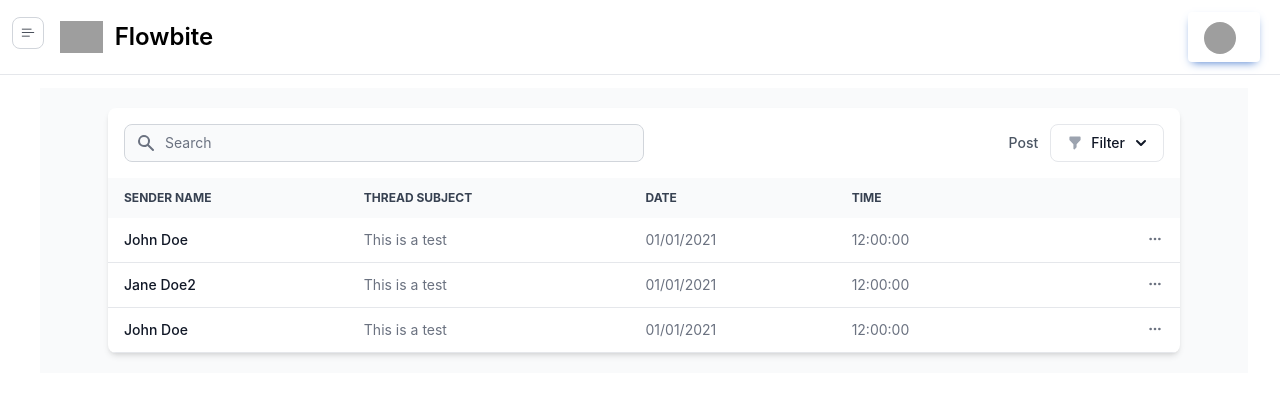
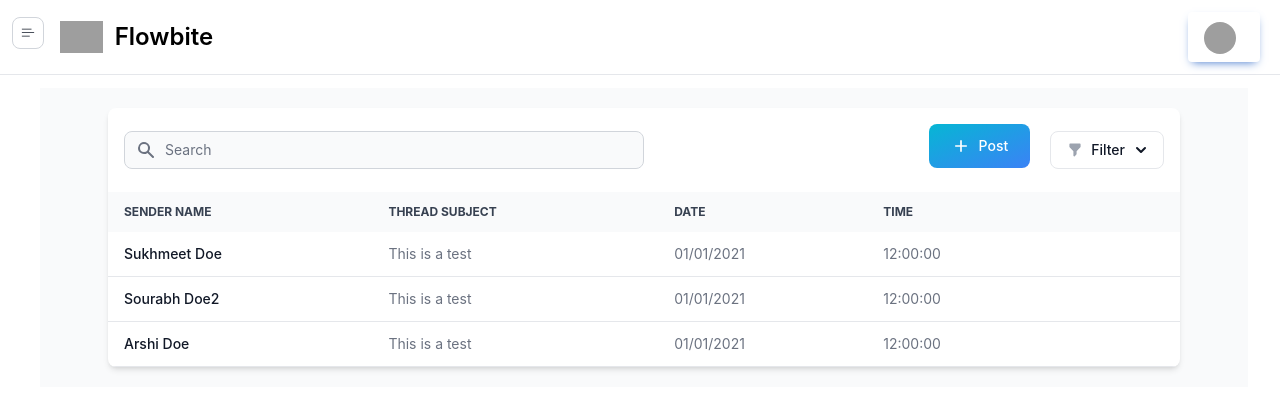
Before and after one commit to CrypticMessenger/Software-Engg-Final-Frontend, a React (Create React App) app: page /group-info in a window 1280 px wide. Shown: the top 410 px of the page. Built offline with nearby package versions, Linux system fonts and the light colour scheme; grey boxes are pictures that could not be loaded.

Commit message:
added fuzzy logic and minor design changes

```diff
--- a/src/components/GroupView/CommentSection.js
+++ b/src/components/GroupView/Discussion.js
@@ -1,6 +1,6 @@
 import PostButton from "./PostButton";
 
-export default function CommentSection({ numComments}) {
+export default function Discussion({ numComments }) {
   return (
     <>
       <section className="bg-white dark:bg-gray-900 py-8 lg:py-16">
--- a/src/components/GroupView/Group.js
+++ b/src/components/GroupView/Group.js
@@ -1,9 +1,12 @@
 import React, { useState } from "react";
+import Fuse from "fuse.js";
 // This file shows all the conversations in a group google group
 //  Then the user can click on a conversation to view the messages in that conversation
 //  The user can also create a new conversation
 import GroupThreads from "./GroupThreadsItems";
 import ModalAddPost from "../modals/ModalAddPost";
+import { MdAdd } from "react-icons/md";
+import ButtonSecondary from "../common/ButtonSecondary";
 
 const Group = () => {
   const [columns, setColumns] = useState([
@@ -28,38 +31,54 @@ const Group = () => {
   const [data, setData] = useState([
     {
       id: 1,
-      name: "John Doe",
+      name: "Sukhmeet Doe",
       subject: "This is a test",
       date: "01/01/2021",
       time: "12:00:00",
     },
     {
       id: 2,
-      name: "Jane Doe2",
+      name: "Sourabh Doe2",
       subject: "This is a test",
       date: "01/01/2021",
       time: "12:00:00",
     },
     {
       id: 3,
-      name: "John Doe",
+      name: "Arshi Doe",
       subject: "This is a test",
       date: "01/01/2021",
       time: "12:00:00",
     },
   ]);
+  const options = {
+    // includeScore: true,
+    useExtendedSearch: true,
+    // includeMatches: true,
+    threshold: 0.3,
+    keys: ["name", "subject"],
+  };
+  const handleSearch = (e) => {
+    const fuse = new Fuse(data, options);
+    setSearchQuery(e.target.value);
+    if (e.target.value.trim() !== "") {
+      setSearchResults(fuse.search(e.target.value));
+    } else {
+      setSearchResults(null);
+    }
+  };
 
-  // const [members, setMembers] = useState([])
-  // const [posts, setPosts] = useState([])
-  // const [search, setSearch] = useState('')
-  // const [searchResults, setSearchResults] = useState([])
+  const [searchQuery, setSearchQuery] = useState("");
+  const [searchResults, setSearchResults] = useState(null);
   const columnHeaders = columns.map((column) => (
     <th key={column.Header} scope="col" className="px-4 py-3">
       {column.Header}
     </th>
   ));
-
-  const rowData = data.map((row) => (
+  const filteredGroupsData = searchResults
+    ? searchResults.map((result) => result.item)
+    : data;
+  const rowData = filteredGroupsData.map((row) => (
     <GroupThreads key={row.id} row={row} columns={columns} />
   ));
 
@@ -96,6 +115,8 @@ const Group = () => {
                     id="simple-search"
                     className="bg-gray-50 border border-gray-300 text-gray-900 text-sm rounded-lg focus:ring-primary-500 focus:border-primary-500 block w-full pl-10 p-2 dark:bg-gray-700 dark:border-gray-600 dark:placeholder-gray-400 dark:text-white dark:focus:ring-primary-500 dark:focus:border-primary-500"
                     placeholder="Search"
+                    value={searchQuery}
+                    onChange={handleSearch}
                     required
                   />
                 </div>
@@ -106,14 +127,24 @@ const Group = () => {
             <div className="w-full md:w-auto flex flex-col md:flex-row space-y-2 md:space-y-0 items-stretch md:items-center justify-end md:space-x-3 flex-shrink-0">
               <div className="flex items-center space-x-3 w-full md:w-auto">
                 {/* Dropdown filter */}
-                <button
+                {/* <button
                   className="flex items-center space-x-2 text-sm font-medium text-gray-600 dark:text-gray-400"
                   onClick={() => {
                     setIsPostModalOpen(!isPostModalOpen);
                     console.log(isPostModalOpen);
                   }}>
                   Post
-                </button>
+                </button> */}
+
+                <ButtonSecondary
+                  onClick={() => {
+                    setIsPostModalOpen(!isPostModalOpen);
+                    console.log(isPostModalOpen);
+                  }}>
+                  <MdAdd className="w-5 h-5 mr-2" />
+                  Post
+                </ButtonSecondary>
+
                 <button
                   id="filterDropdownButton"
                   data-dropdown-toggle="filterDropdown"
--- a/src/components/GroupView/GroupThreadView.js
+++ b/src/components/GroupView/GroupThreadView.js
@@ -2,7 +2,7 @@ import React, { useState, useEffect, useRef } from "react";
 import ThreadMessage from "./ThreadMessage";
 import { AiOutlineComment } from "react-icons/ai";
 
-import CommentSection from "./CommentSection";
+import Discussion from "./Discussion";
 import { useLocation } from "react-router-dom";
 export default function GroupThreadView() {
   const { state } = useLocation();
@@ -36,7 +36,7 @@ export default function GroupThreadView() {
       parentId: 1,
     },
     {
-      id: 3,
+      id: 36,
       author: "John Dose3",
       authorEmail: "johnDoe@gmail.com",
       authorProfile:
@@ -133,7 +133,7 @@ export default function GroupThreadView() {
   return (
     <>
       {thread}
-      <CommentSection numComments={thread.length} />
+      <Discussion numComments={thread.length} />
     </>
   );
 }
--- a/src/components/GroupView/GroupThreadsItems.js
+++ b/src/components/GroupView/GroupThreadsItems.js
@@ -1,54 +1,37 @@
-import React from 'react'
-import { IoEllipsisHorizontal } from 'react-icons/io5';
-import { useNavigate } from 'react-router-dom';
+import React from "react";
+import { IoEllipsisHorizontal } from "react-icons/io5";
+import { useNavigate } from "react-router-dom";
 
-export default function GroupThreads({row, columns}) {
+export default function GroupThreads({ row, columns }) {
   const [isEditOptionsOpen, setIsEditOptionsOpen] = React.useState(false);
   const toggleEditOptions = () => {
     setIsEditOptionsOpen(!isEditOptionsOpen);
-    }
+  };
   const navigate = useNavigate();
   const goToView = () => {
-        navigate('/group-thread-view',{state: {id: row.id}});
-    }
+    navigate("/group-thread-view", { state: { id: row.id } });
+  };
   return (
-    <tr key={row.id} className="border-b dark:border-gray-700 hover:bg-gray-100 dark:hover:bg-gray-600">
-    {columns.map((column,index) => {
-        const value = row[column.accessor]
-        return (
-            index === 0 ? (
-                <th onClick={goToView} scope="row" className="px-4 py-3 font-medium text-gray-900 whitespace-nowrap dark:text-white cursor-pointer hover:underline">
+    <tr
+      key={row.id}
+      className="border-b dark:border-gray-700 hover:bg-gray-100 dark:hover:bg-gray-600">
+      {columns.map((column, index) => {
+        const value = row[column.accessor];
+        return index === 0 ? (
+          <th
+            onClick={goToView}
+            scope="row"
+            className="px-4 py-3 font-medium text-gray-900 whitespace-nowrap dark:text-white cursor-pointer hover:underline">
             {column.Cell ? column.Cell({ value }) : value}
           </th>
         ) : (
           <td key={column.accessor} className="px-4 py-3">
             {column.Cell ? column.Cell({ value }) : value}
           </td>
-            )
-        )
+        );
       })}
       <td className="px-4 py-3"></td>
-<td className="px-4 py-3 flex items-center justify-end">
-<button onClick={toggleEditOptions} id="apple-imac-27-dropdown-button" data-dropdown-toggle="apple-imac-27-dropdown" className="inline-flex items-center p-0.5 text-sm font-medium text-center text-gray-500 hover:text-gray-800 rounded-lg focus:outline-none dark:text-gray-400 dark:hover:text-gray-100" type="button">
- <IoEllipsisHorizontal/>
-</button>
-<div id="apple-imac-27-dropdown" className={`${isEditOptionsOpen? 'absolute':'hidden'} z-10 w-44 bg-white rounded divide-y divide-gray-100 shadow-lg mt-20 mr-6
- dark:bg-gray-700 dark:divide-gray-600`}>
-  <ul className="py-1 text-sm text-gray-700 dark:text-gray-200 "
-  aria-labelledby="apple-imac-27-dropdown-button">
-    <li onClick={toggleEditOptions}>
-      <a href="#" className="block py-2 px-4 hover:bg-gray-100 dark:hover:bg-gray-600 dark:hover:text-white">Show</a>
-    </li>
-    <li>
-      <a href="#" className="block py-2 px-4 hover:bg-gray-100 dark:hover:bg-gray-600 dark:hover:text-white">Edit</a>
-    </li>
-  </ul>
-  <div className="py-1">
-    <a href="#" className="block py-2 px-4 text-sm text-gray-700 hover:bg-gray-100 dark:hover:bg-gray-600 dark:text-gray-200 dark:hover:text-white">Delete</a>
-  </div>
-</div>
-</td>
+      <td className="px-4 py-3"></td>
     </tr>
-)
-
+  );
 }
--- a/src/components/GroupView/PostButton.js
+++ b/src/components/GroupView/PostButton.js
@@ -5,7 +5,7 @@ const PostButton = () => {
     <form className="mb-6">
       <div className="py-2 px-4 mb-4 bg-white rounded-lg rounded-t-lg border border-gray-200 dark:bg-gray-800 dark:border-gray-700">
         <label htmlFor="comment" className="sr-only">
-          Your comment
+          Add your comment...
         </label>
         <textarea
           id="comment"
--- a/src/components/common/GroupList.js
+++ b/src/components/common/GroupList.js
@@ -1,30 +1,32 @@
-import React from 'react'
-import GroupListItem from './GroupListItem'
-import Fuse from 'fuse.js';
+import { React, useState } from "react";
+import GroupListItem from "./GroupListItem";
+import Fuse from "fuse.js";
 
-export default function ListItem({groupsData,tableHeaders}) {
+export default function ListItem({ groupsData, tableHeaders }) {
+  const TableHeaders = tableHeaders.map((item, index) => {
+    return (
+      <th
+        key={index}
+        className="px-6 py-3 text-left text-xs font-medium text-gray-500 uppercase tracking-wider">
+        {item}
+      </th>
+    );
+  });
 
-  const TableHeaders =tableHeaders.map((item,index)=>{
+  const [isAllSelected, setIsAllSelected] = useState(false);
 
-    return <th key={index} className="px-6 py-3 text-left text-xs font-medium text-gray-500 uppercase tracking-wider">{item}</th>
-  }
-
-  )
-
-const [isAllSelected, setIsAllSelected] = React.useState(false);
-
-const [isRowSelected, setIsRowSelected] = React.useState(
+  const [isRowSelected, setIsRowSelected] = useState(
     Object.fromEntries(groupsData.map((group) => [group.email, false]))
   );
 
-const [searchQuery, setSearchQuery] = React.useState('');
-  const [searchResults, setSearchResults] = React.useState(null);
+  const [searchQuery, setSearchQuery] = useState("");
+  const [searchResults, setSearchResults] = useState(null);
 
   const handleRowSelect = (email) => {
     //alert(email);
     // console.log(isRowSelected);
     // make a new updated state object
-  const newState = { ...isRowSelected , [email]: !isRowSelected[email] };
+    const newState = { ...isRowSelected, [email]: !isRowSelected[email] };
     setIsRowSelected(newState);
 
     let allSelected = true;
@@ -32,11 +34,9 @@ const handleRowSelect = (email) => {
       if (!newState[key]) {
         allSelected = false;
       }
-  }
-  );
+    });
 
     setIsAllSelected(allSelected);
-
   };
 
   const selectAll = () => {
@@ -46,11 +46,10 @@ const selectAll = () => {
     groupsData.forEach((group) => {
       setIsRowSelected((prevState) => ({
         ...prevState,
-      [group.email]: !previousState
+        [group.email]: !previousState,
       }));
     });
     console.table(isRowSelected);
-
   };
 
   const options = {
@@ -58,31 +57,42 @@ const options = {
     useExtendedSearch: true,
     // includeMatches: true,
     threshold: 0.3,
-  keys: ['name', 'email'],
+    keys: ["name", "email"],
   };
 
   const handleSearch = (e) => {
     const fuse = new Fuse(groupsData, options);
     setSearchQuery(e.target.value);
-  if (e.target.value.trim() !== '') {
+    if (e.target.value.trim() !== "") {
       setSearchResults(fuse.search(e.target.value));
     } else {
       setSearchResults(null);
     }
   };
 
-const filteredGroupsData = searchResults ? searchResults.map((result) => result.item) : groupsData;
+  const filteredGroupsData = searchResults
+    ? searchResults.map((result) => result.item)
+    : groupsData;
 
-const listGroups = filteredGroupsData.map((group,index) => <GroupListItem name={group.name} email={group.email} imagePath={group.imagePath} joinDate={group.joinDate} isCreated={group.isCreated} handleRowSelect={handleRowSelect} key={index}
-isSelected={isRowSelected[group.email]}/>);
-
+  const listGroups = filteredGroupsData.map((group, index) => (
+    <GroupListItem
+      name={group.name}
+      email={group.email}
+      imagePath={group.imagePath}
+      joinDate={group.joinDate}
+      isCreated={group.isCreated}
+      handleRowSelect={handleRowSelect}
+      key={index}
+      isSelected={isRowSelected[group.email]}
+    />
+  ));
 
   return (
-
-
     <div className="relative overflow-x-auto shadow-md sm:rounded-lg">
       <div className="flex items-center justify-between py-4 bg-white dark:bg-gray-800">
-    <label for="table-search" className="sr-only">Search</label>
+        <label for="table-search" className="sr-only">
+          Search
+        </label>
         <div className="relative flex ml-auto">
           <input
             type="text"
@@ -98,18 +108,23 @@ isSelected={isRowSelected[group.email]}/>);
           <tr>
             <th scope="col" className="p-4">
               <div className="flex items-center">
-            <input id="checkbox-all-search" checked={isAllSelected} type="checkbox" className="w-4 h-4 text-blue-600 bg-gray-100 border-gray-300 rounded focus:ring-blue-500 dark:focus:ring-blue-600 dark:ring-offset-gray-800 dark:focus:ring-offset-gray-800 focus:ring-2 dark:bg-gray-700 dark:border-gray-600" onClick={selectAll}/>
-            <label for="checkbox-all-search" className="sr-only">checkbox</label>
+                <input
+                  id="checkbox-all-search"
+                  checked={isAllSelected}
+                  type="checkbox"
+                  className="w-4 h-4 text-blue-600 bg-gray-100 border-gray-300 rounded focus:ring-blue-500 dark:focus:ring-blue-600 dark:ring-offset-gray-800 dark:focus:ring-offset-gray-800 focus:ring-2 dark:bg-gray-700 dark:border-gray-600"
+                  onClick={selectAll}
+                />
+                <label for="checkbox-all-search" className="sr-only">
+                  checkbox
+                </label>
               </div>
             </th>
             {TableHeaders}
           </tr>
         </thead>
-    <tbody>
-      {listGroups}
-    </tbody>
+        <tbody>{listGroups}</tbody>
       </table>
     </div>
-
-  )
+  );
 }
```
Also changed, not shown: src/components/Dashboard/Dashboard.js (+29 -30 lines), src/components/Login/Login.js (+4 -7 lines), src/components/modals/ModalAddPost.js (+15 -6 lines). Lines whose indentation alone changed are shown as unchanged.
